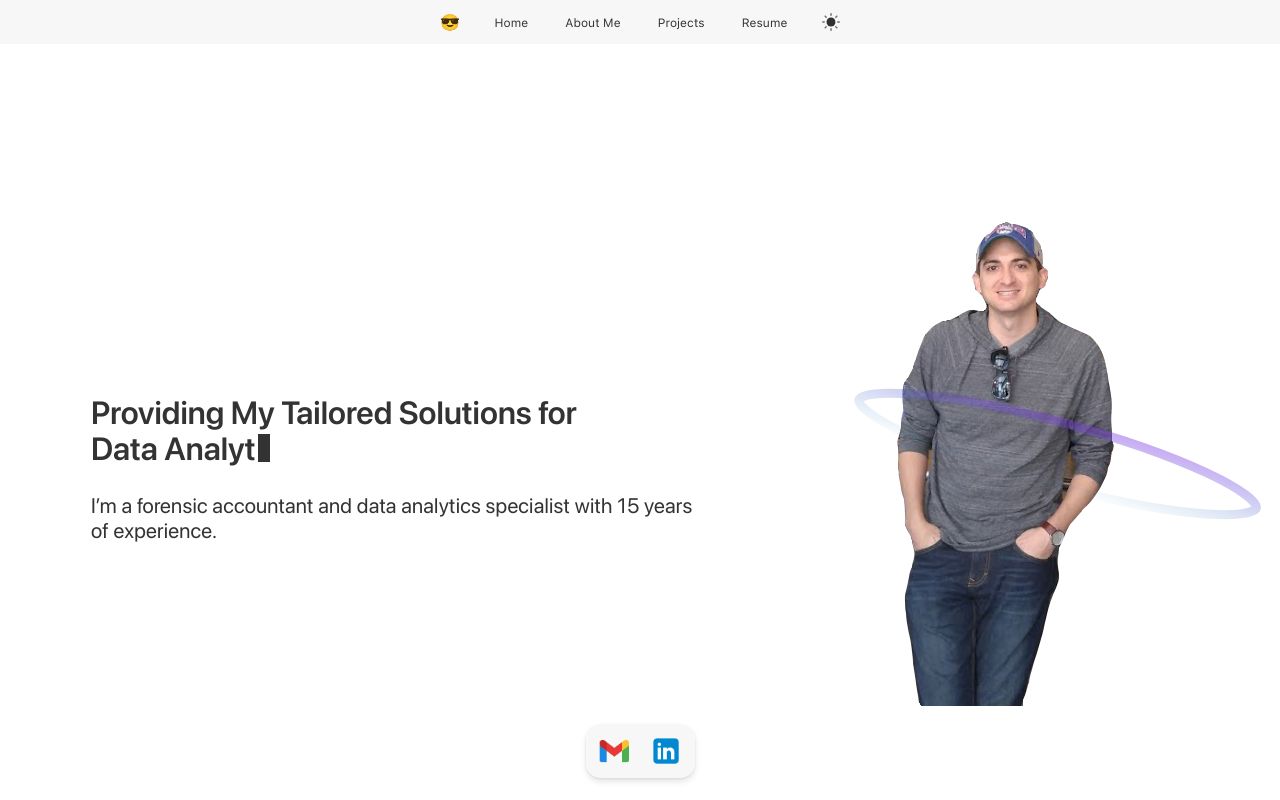
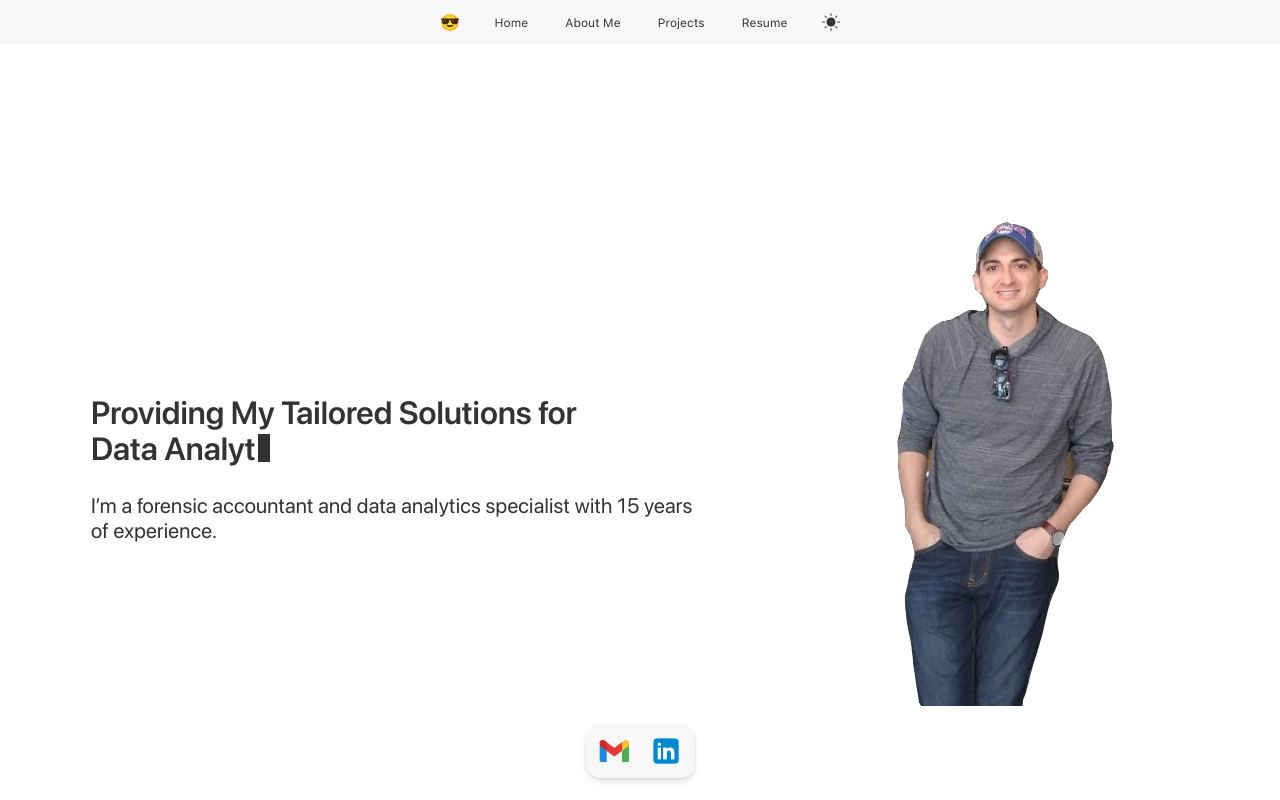
Before and after one commit to akarasick/Portfolio, a plain HTML site: page index.html in a window 1280 px wide. Shown: the top 800 px of the page. Drawn offline with Linux system fonts and the light colour scheme; files whose address does not match are found by name.

Commit message:
Update index.html

```diff
--- a/index.html
+++ b/index.html
@@ -185,10 +185,7 @@
           <source srcset="./assets/images/adam.jpg" media="(min-width: 768px)" />
           <img width="" height="" alt="Adam" />
         </picture>
-        <picture class="ring">
-          <source srcset="./assets/images/ellipse.svg" media="(min-width: 768px)" />
-          <img width="" height="" alt="" />
-        </picture>
+
       </div>
 
       <div id="contact-details" class="contact-details">
```
